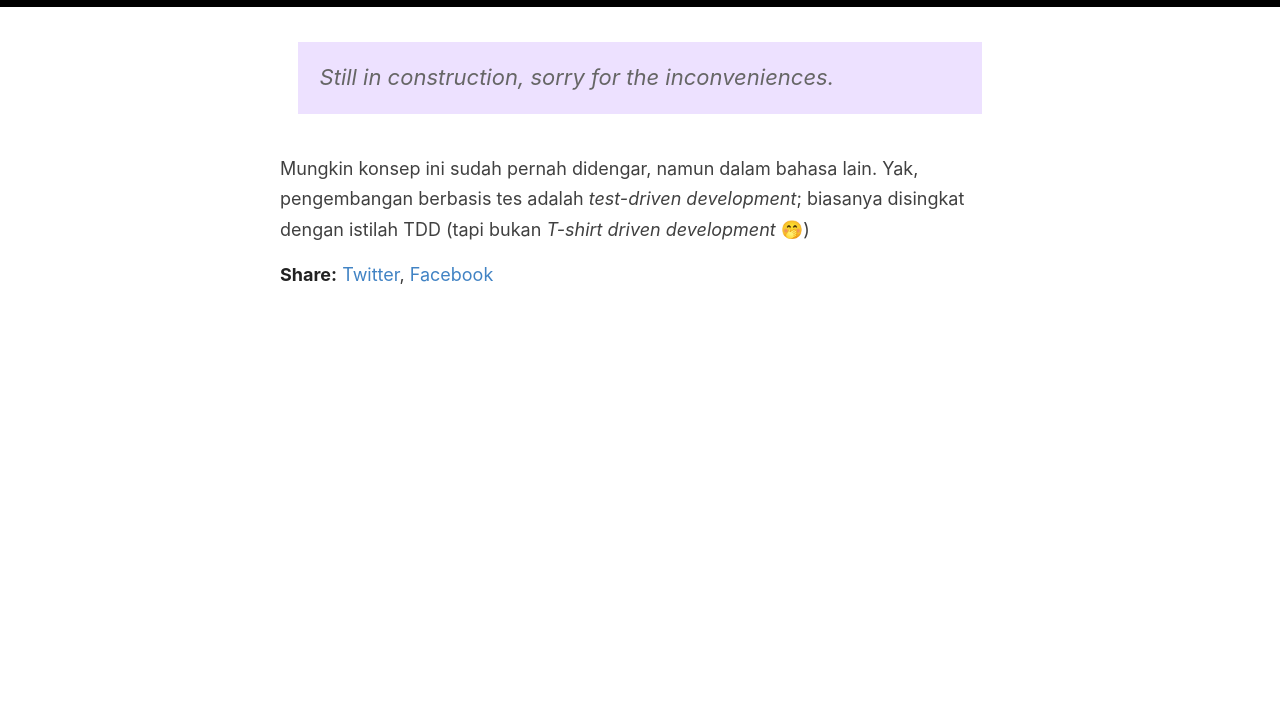
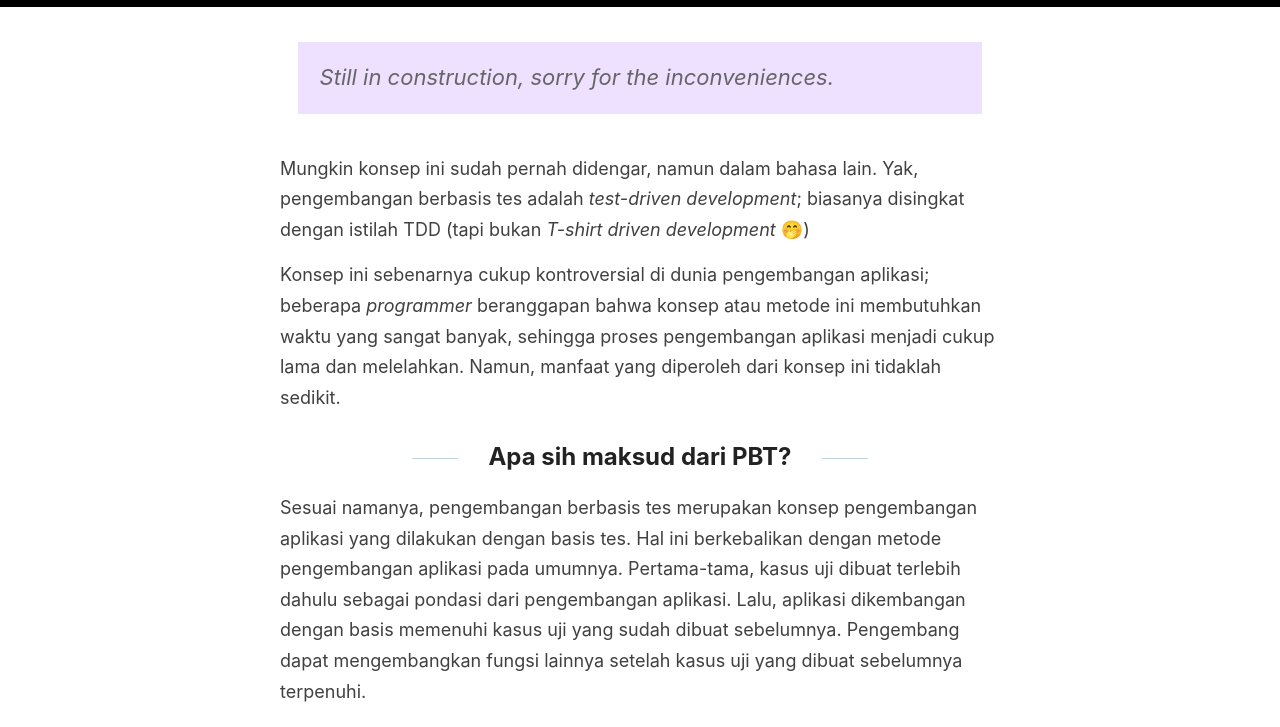
Before and after one commit to determinedguy/cecoret, a Jekyll site: the page built from _posts/2023-4-6-pengembangan-berbasis-tes.md, in a window 1280 px wide and 1400 px high, scrolled down 271 px. Shown: the top 727 px of the window. Built offline with Jekyll 4.4.1, drawn with Linux system fonts in a browser that asks for light colours; before the commit the page ends 901 px from its top, so only the background shows below that; some of the changed text lies outside the part shown.

Commit message:
add: basic intro

```diff
--- a/_posts/2023-4-6-pengembangan-berbasis-tes.md
+++ b/_posts/2023-4-6-pengembangan-berbasis-tes.md
@@ -1,9 +1,24 @@
 ---
 layout: post
-title: Pengembangan Berbasis Tes
+title: Pengembangan Berbasis Tes (PBT)
 categories: [Proyek Perangkat Lunak, Software Engineering, Kuliah]
 ---
 
 > Still in construction, sorry for the inconveniences.
 
 Mungkin konsep ini sudah pernah didengar, namun dalam bahasa lain. Yak, pengembangan berbasis tes adalah *test-driven development*; biasanya disingkat dengan istilah TDD (tapi bukan *T-shirt driven development* 🤭)
+
+Konsep ini sebenarnya cukup kontroversial di dunia pengembangan aplikasi; beberapa *programmer* beranggapan bahwa konsep atau metode ini membutuhkan waktu yang sangat banyak, sehingga proses pengembangan aplikasi menjadi cukup lama dan melelahkan. Namun, manfaat yang diperoleh dari konsep ini tidaklah sedikit.
+
+## Apa sih maksud dari PBT?
+
+Sesuai namanya, pengembangan berbasis tes merupakan konsep pengembangan aplikasi yang dilakukan dengan basis tes. Hal ini berkebalikan dengan metode pengembangan aplikasi pada umumnya. Pertama-tama, kasus uji dibuat terlebih dahulu sebagai pondasi dari pengembangan aplikasi. Lalu, aplikasi dikembangan dengan basis memenuhi kasus uji yang sudah dibuat sebelumnya. Pengembang dapat mengembangkan fungsi lainnya setelah kasus uji yang dibuat sebelumnya terpenuhi.
+
+Berikut adalah siklus pengembangan berbasis tes secara sederhana.
+
+![Gambar Siklus PBT](https://miro.medium.com/v2/resize:fit:475/1*Mjb3IFooRmFumA2IgNEWbw.png)
+
+## Daftar Pustaka
+
+- [Test Driven Development: Arti, Manfaat, dan Cara Melakukannya](https://glints.com/id/lowongan/test-driven-development/)
+- [Mengenal Lebih Dalam Test Driven Development (TDD): Pengertian, Jenis Testing, dan Kelebihan TDD](https://www.binaracademy.com/blog/test-driven-development-tdd-adalah)
```
